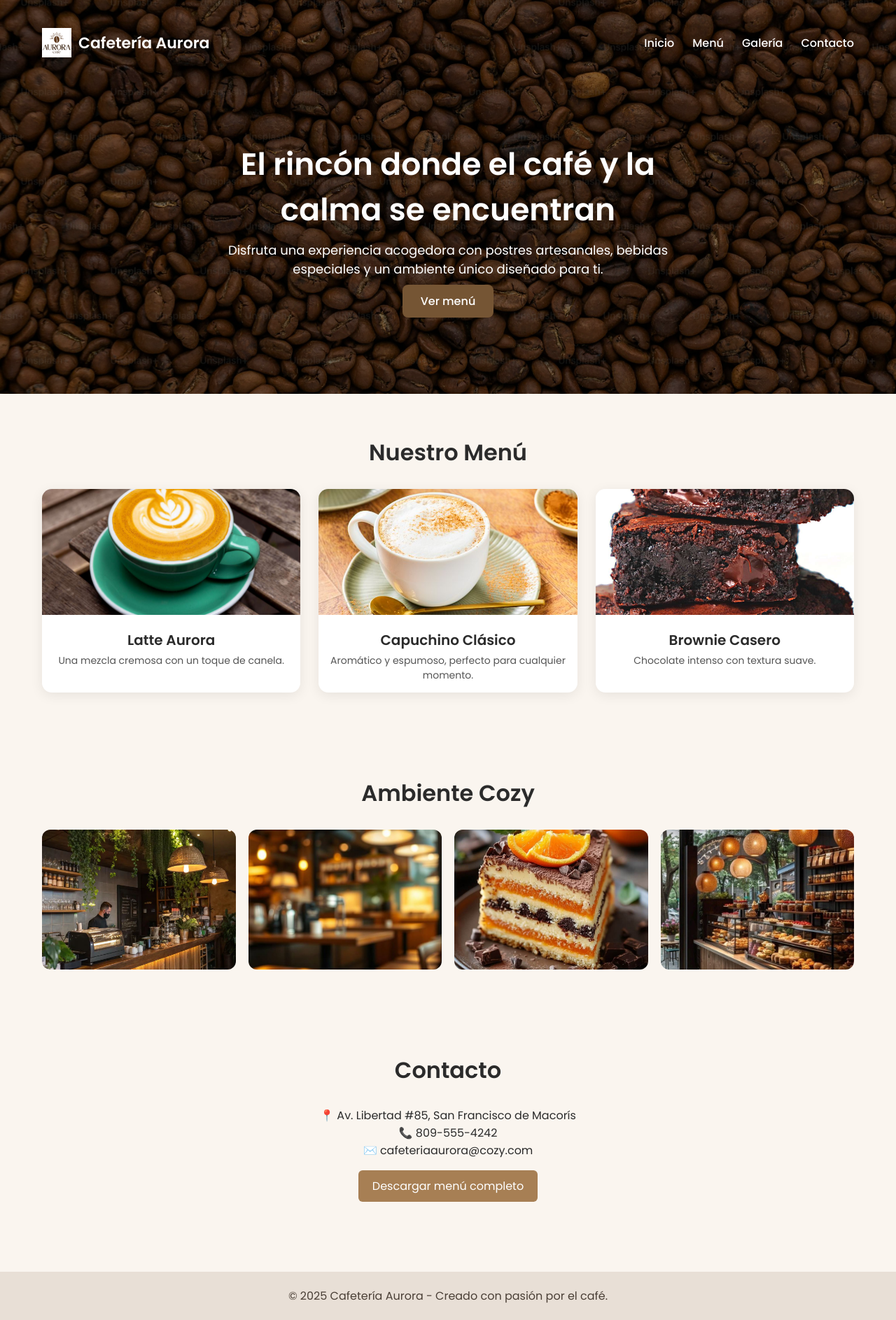
After one commit to oliverbonillaaa/Proyecto1, a Flask app: template templates/index.html in a window 1280 px wide. The commit adds this page. Shown: the whole page at 70% size. Run offline with Flask 3, Linux system fonts and the light colour scheme; the template is opened without the code that fills it, so the values that code supplies are empty.

Commit message:
Se agregaron las nuevas mejoras

```diff
--- /dev/null
+++ b/app.py
@@ -0,0 +1,18 @@
+from flask import Flask, render_template, send_from_directory
+
+app = Flask(__name__)
+
+@app.route('/')
+def home():
+    return render_template("index.html")
+
+@app.route('/menu')
+def menu():
+    return render_template("menu.html")
+
+@app.route('/descargar-menu')
+def descargar_menu():
+    return send_from_directory("static/files", "menu.pdf", as_attachment=True)
+
+if __name__ == "__main__":
+    app.run(debug=True)
--- a/css/style.css
+++ b/static/css/style.css
@@ -18,7 +18,7 @@ body{
 
 /* ===== HEADER + NAVBAR ===== */
 .header-hero{
-  background:url('img/premiun_photo-1675237625862-d982e7f44696.jpeg') center/cover no-repeat;
+  background:url('/static/img/premium_photo-1675237625862-d982e7f44696.jpeg') center/cover no-repeat;
   padding:40px 0 120px;
   position:relative;
   color:white;
--- /dev/null
+++ b/templates/index.html
@@ -0,0 +1,105 @@
+<!doctype html>
+<html lang="es">
+<head>
+    <meta charset="utf-8">
+    <meta name="viewport" content="width=device-width, initial-scale=1">
+    <title>Cafetería Aurora | Coffee & Warmth</title>
+
+    <!-- CSS desde carpeta static -->
+    <link rel="stylesheet" href="/static/css/style.css">
+</head>
+
+<body>
+
+    <!-- HEADER -->
+    <header class="header-hero">
+        <nav class="navbar">
+            <div class="logo">
+                <img src="/static/img/Logo con Tipografía para Iniciales del Nombre Profesional Circular Limpio Elegante Blanco Negro (1).png"
+                     alt="Logo Cafetería Aurora">
+                <span>Cafetería Aurora</span>
+            </div>
+
+            <ul class="nav-links">
+                <li><a href="/index">Inicio</a></li>
+                <li><a href="/menu">Menú</a></li>
+                <li><a href="#galeria">Galería</a></li>
+                <li><a href="#contacto">Contacto</a></li>
+            </ul>
+        </nav>
+
+        <div class="hero-content">
+            <h1>El rincón donde el café y la calma se encuentran</h1>
+            <p>Disfruta una experiencia acogedora con postres artesanales, bebidas especiales y un ambiente único diseñado para ti.</p>
+            <a href="#menu" class="btn-primary">Ver menú</a>
+        </div>
+    </header>
+
+    <!-- MAIN CONTENT -->
+    <main>
+
+        <!-- MENÚ SECTION -->
+        <section id="menu" class="section menu-section">
+            <h2>Nuestro Menú</h2>
+
+            <div class="menu-grid">
+
+                <!-- Item 1 -->
+                <div class="menu-item">
+                    <img src="/static/img/Partners-Latte-FT-BLOG0523-09569880de524fe487831d95184495cc.jpg" alt="Latte especial">
+                    <h3>Latte Aurora</h3>
+                    <p>Una mezcla cremosa con un toque de canela.</p>
+                </div>
+
+                <!-- Item 2 -->
+                <div class="menu-item">
+                    <img src="/static/img/8624835-how-to-make-a-cappuccino-beauty-4x3-0301-13d55eaad60b42058f24369c292d4ccb.jpg" alt="Capuchino">
+                    <h3>Capuchino Clásico</h3>
+                    <p>Aromático y espumoso, perfecto para cualquier momento.</p>
+                </div>
+
+                <!-- Item 3 -->
+                <div class="menu-item">
+                    <img src="/static/img/Template-Size-for-Blog-Photos-15.jpg" alt="Brownie casero">
+                    <h3>Brownie Casero</h3>
+                    <p>Chocolate intenso con textura suave.</p>
+                </div>
+
+            </div>
+        </section>
+
+        <!-- GALERÍA SECTION -->
+        <section id="galeria" class="section gallery-section">
+            <h2>Ambiente Cozy</h2>
+
+            <div class="gallery-grid">
+                <img src="/static/img/interior.jpg" alt="Interior cafetería">
+                <img src="/static/img/cafe.jpg" alt="Café en mesa de madera">
+                <img src="/static/img/ate.jpg" alt="Postres artesanales">
+                <img src="/static/img/pute.jpg" alt="Espacio de estudio cozy">
+            </div>
+        </section>
+
+        <!-- CONTACTO SECTION -->
+        <section id="contacto" class="section contact-section">
+            <h2>Contacto</h2>
+
+            <p>📍 Av. Libertad #85, San Francisco de Macorís</p>
+            <p>📞 809-555-4242</p>
+            <p>✉️ cafeteriaaurora@cozy.com</p>
+
+            <a class="btn-secondary" id="download">Descargar menú completo</a>
+        </section>
+
+    </main>
+
+    <!-- FOOTER -->
+    <footer>
+        <p>© 2025 Cafetería Aurora - Creado con pasión por el café.</p>
+    </footer>
+
+    <!-- JS desde carpeta static -->
+    <script src="/static/js/script.js"></script>
+
+</body>
+</html>
```
Also changed, not shown: index.html (deleted, +0 -81 lines), static/css/menu.css (renamed from css/menu.css), static/img/8624835-how-to-make-a-cappuccino-beauty-4x3-0301-13d55eaad60b42058f24369c292d4ccb.jpg (renamed from img/8624835-how-to-make-a-cappuccino-beauty-4x3-0301-13d55eaad60b42058f24369c292d4ccb.jpg), static/img/9353b62f91ceb93407b2a64c6f065f28.jpg (renamed from img/9353b62f91ceb93407b2a64c6f065f28.jpg), static/img/Logo con Tipografía para Iniciales del Nombre Profesional Circular Limpio Elegante Blanco Negro (1).png (renamed from img/Logo con Tipografía para Iniciales del Nombre Profesional Circular Limpio Elegante Blanco Negro (1).png), static/img/Partners-Latte-FT-BLOG0523-09569880de524fe487831d95184495cc.jpg (renamed from img/Partners-Latte-FT-BLOG0523-09569880de524fe487831d95184495cc.jpg), static/img/Template-Size-for-Blog-Photos-15.jpg (renamed from img/Template-Size-for-Blog-Photos-15.jpg), static/img/ate.jpg (renamed from img/ate.jpg), static/img/cafe.jpg (renamed from img/cafe.jpg), static/img/interior.jpg (renamed from img/interior.jpg), static/img/premium_photo-1675237625862-d982e7f44696.jpeg (renamed from img/premium_photo-1675237625862-d982e7f44696.jpeg), static/img/pute.jpg (renamed from img/pute.jpg), static/js/menu.js (renamed from js/menu.js), static/js/script.js (renamed from js/script.js), 1 more files, 1 other file.
